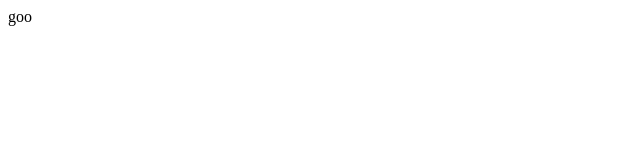
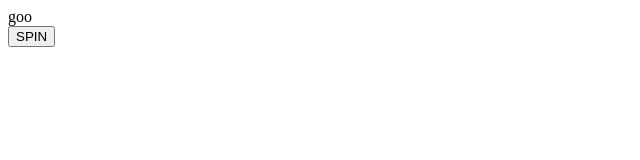
Before and after one commit to rahulpatil-99/rotator, a React app: page / in a window 1280 px wide. Shown: the top 160 px of the page, without its empty margins (0-640 px from the left). Built offline with nearby package versions, Linux system fonts and the light colour scheme.

Commit message:
display another name on spin

```diff
--- a/src/components/StandUp.js
+++ b/src/components/StandUp.js
@@ -3,6 +3,10 @@ import React from 'react';
 const Standup = (props) => (
     <div>
         {props.name}
+        <br />
+        <button onClick={props.spin}>
+            SPIN
+            </button>
     </div>
 )
 
--- a/src/container/StandUp.js
+++ b/src/container/StandUp.js
@@ -6,4 +6,10 @@ const mapStateToProps = state => ({
     name : choose(state.name)
 })
 
-export default connect(mapStateToProps)(Standup);
+const mapDispatchToProps = dispatch => ({
+    spin: () => {
+        dispatch({type: 'SPIN'})
+    }
+});
+
+export default connect(mapStateToProps, mapDispatchToProps)(Standup);
--- a/src/store.js
+++ b/src/store.js
@@ -1,7 +1,10 @@
 import { createStore } from 'redux';
 import nameList from './NameList';
 
-const reducer = (state, action) => (state)
+const reducer = (state, action) => {
+    return {name: state.name};
+}
+
 
 const store = createStore(reducer,
     nameList,
```
Also changed, not shown: 1 other file (tests, documents, lock files or other folders).
